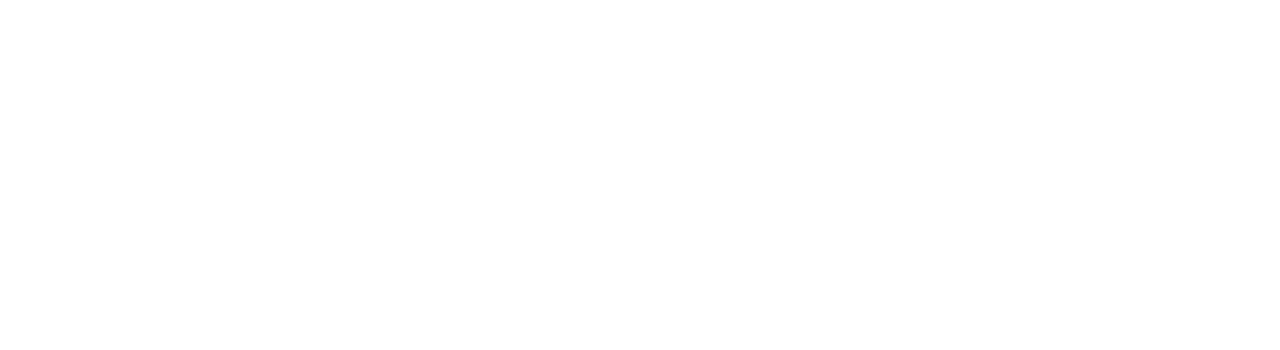
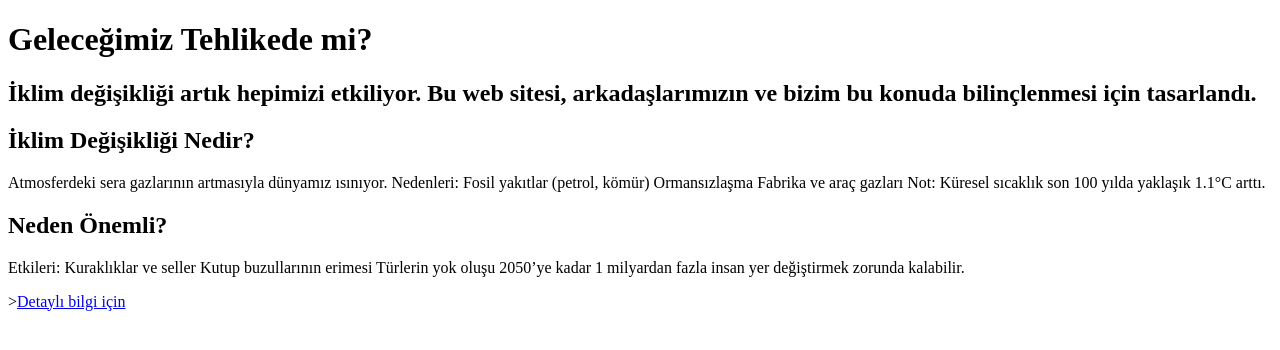
Before and after one commit to Tevfik-365/iklim-degisikli-site, a plain HTML site: page index.html in a window 1280 px wide. Drawn offline with Linux system fonts and the light colour scheme.

Commit message:
Update index.html

```diff
--- a/index.html
+++ b/index.html
@@ -3,9 +3,42 @@
 <head>
     <meta charset="UTF-8">
     <meta name="viewport" content="width=device-width, initial-scale=1.0">
-    <title>Document</title>
+    <link rel="stylesheet" href="style.css">
+    <h1>Geleceğimiz Tehlikede mi?</h1>
+    <h2>İklim değişikliği artık hepimizi etkiliyor.
+
+Bu web sitesi, arkadaşlarımızın ve bizim bu konuda bilinçlenmesi için tasarlandı.
+</h2>
 </head>
 <body>
+    <h2>İklim Değişikliği Nedir?</h2>
+
+    <p>Atmosferdeki sera gazlarının artmasıyla dünyamız ısınıyor.
+
+Nedenleri:
+
+Fosil yakıtlar (petrol, kömür)
+
+Ormansızlaşma
+
+Fabrika ve araç gazları
+
+Not: Küresel sıcaklık son 100 yılda yaklaşık 1.1°C arttı.</p>
+    <h2>Neden Önemli?</h2>
+    <p>Etkileri:
+
+Kuraklıklar ve seller
+
+Kutup buzullarının erimesi
+
+Türlerin yok oluşu
+
+2050’ye kadar 1 milyardan fazla insan yer değiştirmek zorunda kalabilir.</p>
+<p>
+    ><a href="yazı.html">Detaylı bilgi için</a>
+
+</p
+
 
 </body>
 </html>
```
